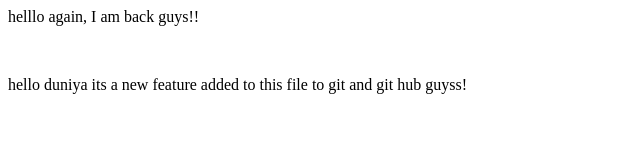
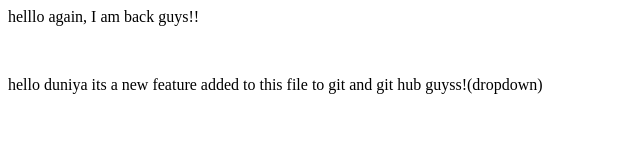
Before and after one commit to abhishek2s/localrepo, a plain HTML site: page index.html in a window 1280 px wide. Shown: the whole page, without its empty margins (0-640 px from the left). Drawn offline with Linux system fonts and the light colour scheme.

Commit message:
dropdown

```diff
--- a/index.html
+++ b/index.html
@@ -2,5 +2,5 @@
     helllo again, I am back guys!!
 </p>
 <br>
-<p>hello duniya its a new feature added to this file to git and git hub  guyss!
+<p>hello duniya its a new feature added to this file to git and git hub  guyss!(dropdown)
 </p>
```
